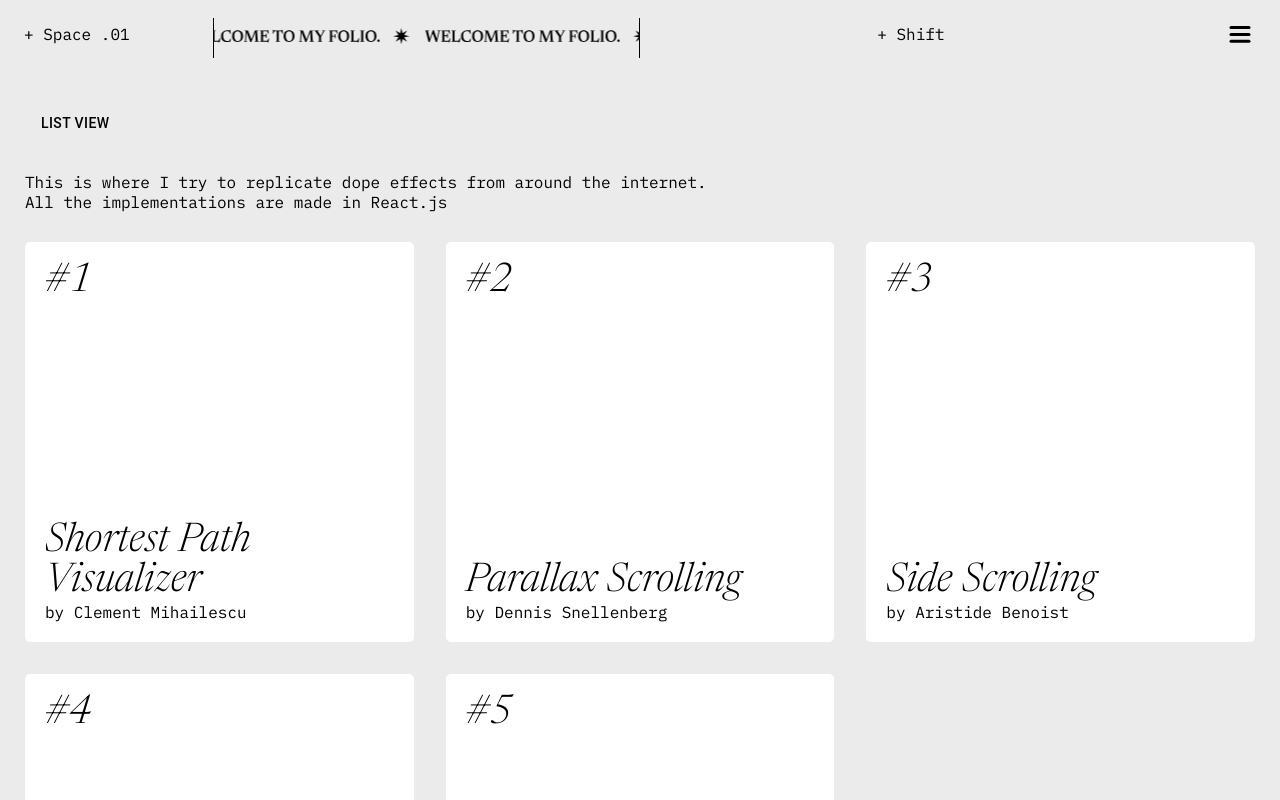
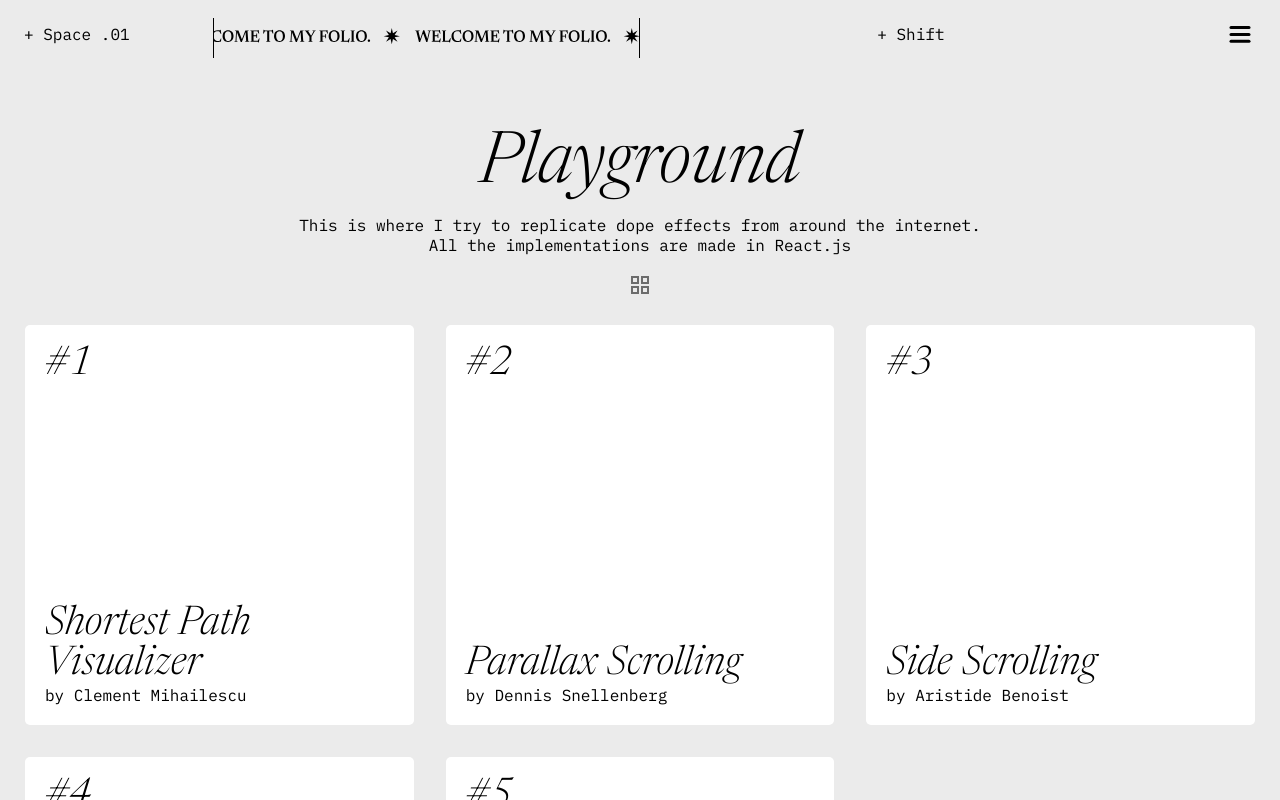
Before and after one commit to ta-ke-sh1/blueprint-main, a React (Create React App) app: page /playground in a window 1280 px wide. Shown: the top 800 px of the page. Built offline with nearby package versions, Linux system fonts and the light colour scheme.

Commit message:
layout for projects & playground page + navigation between pages

```diff
--- /dev/null
+++ b/src/components/cards/cards.js
@@ -0,0 +1,52 @@
+import { Grid } from "@mui/material";
+
+export function ProjectCardList(props) {
+    const { project, index } = props;
+    return (
+        <Grid item xs={12}>
+            <div
+                className="project-card-list"
+                onClick={() => {
+                    props.handleNavigate(index);
+                }}
+            >
+                <div className="project-card-content">
+                    <div className="serif-light-italic s-40">({project.index})</div>
+                    <div
+                        style={{
+                            marginLeft: "40px",
+                        }}
+                    >
+                        <div className="serif-light-italic s-40">{project.name}</div>
+                        <div className="regular">by {project.author}</div>
+                    </div>
+                </div>
+                <div className="project-card-bg"></div>
+            </div>
+        </Grid>
+    );
+}
+
+export function ProjectCardGrid(props) {
+    const { project, index } = props;
+    return (
+        <Grid item xs={12} sm={6} md={4}>
+            <div
+                className="project-card-grid"
+                onClick={() => {
+                    props.handleNavigate(index);
+                }}
+            >
+                <div className="project-card-index">
+                    <div className="serif-light-italic s-40">#{project.index}</div>
+                </div>
+                <div className="project-card-content">
+                    <div className="serif-light-italic s-40">{project.name}</div>
+                    <div className="regular">by {project.author}</div>
+                    <div></div>
+                </div>
+                <div className="project-card-bg"></div>
+            </div>
+        </Grid>
+    );
+}
--- a/src/containers/playground.js
+++ b/src/containers/playground.js
@@ -1,6 +1,15 @@
-import { useState } from "react";
+import { useState, useEffect } from "react";
 import { useNavigate } from "react-router-dom";
-import { Button, Grid } from "@mui/material";
+import { Grid, IconButton } from "@mui/material";
+
+import ViewListIcon from '@mui/icons-material/ViewList';
+import GridViewIcon from '@mui/icons-material/GridView';
+import Contacts from "./contacts";
+import ScrollWrapper from "../hooks/useSmoothScroll";
+import { ProjectCardGrid, ProjectCardList } from "../components/cards/cards";
+
+import { useColorTheme } from "../hooks/useColorTheme";
+import { usePreloader } from "../hooks/usePreloader";
 
 const playground = [
   {
@@ -47,11 +56,21 @@ const playground = [
 
 export default function Playground() {
   const navigate = useNavigate();
+  const { fetchSavedPalette } = useColorTheme();
+
+  const preloader = usePreloader();
+
+  useEffect(() => {
+    setTimeout(() => {
+      preloader.tl.play();
+    }, 1500);
+    fetchSavedPalette();
+  }, [])
 
   const [isGridView, setIsGridView] = useState(true);
 
   function handleNavigate(index) {
-    navigate("/project/details/" + index);
+    navigate("/playground/details/" + index);
   }
 
   function handleChangeView() {
@@ -59,83 +78,47 @@ export default function Playground() {
   }
 
   return (
-    <div className="playground-container">
-      <Button
+    <>
+      <ScrollWrapper>
+        <div className="playground-container" data-scroll style={{
+          paddingBottom: '30px'
+        }}>
+          <div
+            className="mt-30 mb-20"
+            style={{
+              width: '100%',
+              textAlign: 'center',
+            }}
+          >
+            <div className="serif-light-italic s-72 mb-20">
+              Playground
+            </div>
+            <div className="regular s-16 mb-10">
+              This is where I try to replicate dope effects from around the internet.
+              <br /> All the implementations are made in React.js
+            </div>
+
+            <IconButton
               variant=""
               onClick={handleChangeView}
-        style={{
-          marginBottom: "30px",
-        }}
             >
-        {isGridView ? "List View" : "Grid View"}
-      </Button>
-      <div
-        className="regular"
-        style={{
-          marginBottom: "30px",
-        }}
-      >
-        This is where I try to replicate dope effects from around the internet.
-        <br /> All the implementations are made in React.js
+              {isGridView ? <GridViewIcon /> : <ViewListIcon />}
+            </IconButton>
           </div>
 
           <Grid container spacing={isGridView ? 4 : 1}>
             {playground.map((project, index) => {
               project.index = index + 1;
-          return isGridView ? <ProjectCardGrid project={project} /> : <ProjectCardList project={project} />;
+              return isGridView
+                ? <ProjectCardGrid handleNavigate={handleNavigate} index={index} project={project} />
+                : <ProjectCardList handleNavigate={handleNavigate} index={index} project={project} />;
             })}
           </Grid>
+
+          <Contacts />
+          <br /><br />
         </div>
+      </ScrollWrapper>
+    </>
   );
 }
-
-function ProjectCardList(props) {
-  const { project } = props;
-  return (
-    <Grid item xs={12}>
-      <div
-        className="project-card-list"
-        onClick={() => {
-          // handleNavigate(index);
-        }}
-      >
-        <div className="project-card-content">
-          <div className="serif-light-italic s-40">({project.index})</div>
-          <div
-            style={{
-              marginLeft: "40px",
-            }}
-          >
-            <div className="serif-light-italic s-40">{project.name}</div>
-            <div className="regular">by {project.author}</div>
-          </div>
-        </div>
-        <div className="project-card-bg"></div>
-      </div>
-    </Grid>
-  );
-}
-
-function ProjectCardGrid(props) {
-  const { project } = props;
-  return (
-    <Grid item xs={12} sm={6} md={4}>
-      <div
-        className="project-card-grid"
-        onClick={() => {
-          // handleNavigate(index);
-        }}
-      >
-        <div className="project-card-index">
-          <div className="serif-light-italic s-40">#{project.index}</div>
-        </div>
-        <div className="project-card-content">
-          <div className="serif-light-italic s-40">{project.name}</div>
-          <div className="regular">by {project.author}</div>
-          <div></div>
-        </div>
-        <div className="project-card-bg"></div>
-      </div>
-    </Grid>
-  );
-}
--- a/src/containers/projects.js
+++ b/src/containers/projects.js
@@ -1,43 +1,121 @@
-import { useState } from "react";
-import ShortestPath from "../components/projects/shortestPath/shortestPath";
+import { useEffect, useState } from "react";
 import { useNavigate } from "react-router-dom";
+import { Grid, IconButton } from "@mui/material";
 
-const projects = [
+import ViewListIcon from '@mui/icons-material/ViewList';
+import GridViewIcon from '@mui/icons-material/GridView';
+import Contacts from "./contacts";
+import ScrollWrapper from "../hooks/useSmoothScroll";
+import { ProjectCardGrid, ProjectCardList } from "../components/cards/cards";
+import { usePreloader } from "../hooks/usePreloader";
+
+import { useColorTheme } from "../hooks/useColorTheme";
+
+const playground = [
   {
-    id: 1,
     name: "Shortest Path Visualizer",
-    year: 2021,
-    component: <ShortestPath />,
+    year: 2023,
     details: "",
     image: "",
+    author: "Clement Mihailescu",
+    url: "https://www.youtube.com/watch?v=msttfIHHkak",
+  },
+  {
+    name: "Parallax Scrolling",
+    year: 2022,
+    details: "",
+    image: "",
+    author: "Dennis Snellenberg",
+    url: "https://project-parallax.com/",
+  },
+  {
+    name: "Side Scrolling",
+    year: 2021,
+    details: "",
+    image: "",
+    author: "Aristide Benoist",
+    url: "https://camillemormal.com/",
+  },
+  {
+    name: "Motion Trailing",
+    year: 2023,
+    details: "",
+    image: "",
+    author: "Manoela Ilic",
+    url: "https://tympanus.net/codrops/2023/10/18/ideas-for-image-motion-trail-animations/",
+  },
+  {
+    name: "Moving Eyes",
+    year: 2022,
+    details: "",
+    image: "",
+    author: "Saleh Mubashar",
+    url: "https://salehmubashar.com/blog/mouse-tracking-eye-effect-with-javascript",
   },
 ];
 
 export default function Projects() {
   const navigate = useNavigate();
+  const { fetchSavedPalette } = useColorTheme();
+
+  const preloader = usePreloader();
+
+  useEffect(() => {
+    setTimeout(() => {
+      preloader.tl.play();
+    }, 1500);
+    fetchSavedPalette();
+  }, [])
+
+  const [isGridView, setIsGridView] = useState(true);
 
   function handleNavigate(index) {
     navigate("/project/details/" + index);
   }
 
+  function handleChangeView() {
+    setIsGridView(!isGridView);
+  }
+
   return (
-    <div className="projects-container">
-      {projects[0].component}
-      {projects.map((project, index) => {
-        return (
+    <>
+      <ScrollWrapper>
+        <div className="playground-container" data-scroll style={{
+          paddingBottom: '30px'
+        }}>
           <div
-            className="project-card"
-            onClick={() => {
-              handleNavigate(index);
+            className="mt-30 mb-20"
+            style={{
+              width: '100%',
+              textAlign: 'center',
             }}
           >
-            <div className="project-card-content">
-              <div>{project.name}</div>
+            <div className="serif-light-italic s-72 mb-20">
+              Projects
             </div>
-            <div className="project-card-bg"></div>
+            <div className="regular s-16 mb-10">
+              My Selected projects
+            </div>
+
+            <IconButton
+              variant=""
+              onClick={handleChangeView}
+            >
+              {isGridView ? <GridViewIcon /> : <ViewListIcon />}
+            </IconButton>
           </div>
-        );
-      })}
-    </div>
+
+          <Grid container spacing={isGridView ? 4 : 1}>
+            {playground.map((project, index) => {
+              project.index = index + 1;
+              return isGridView ? <ProjectCardGrid project={project} /> : <ProjectCardList project={project} />;
+            })}
+          </Grid>
+
+          <Contacts />
+          <br /><br />
+        </div>
+      </ScrollWrapper>
+    </>
   );
 }
--- a/src/hooks/useColorTheme.js
+++ b/src/hooks/useColorTheme.js
@@ -47,7 +47,7 @@ export function useColorTheme() {
     setCurrent(next);
   }
 
-  function fetchSavedPallete() {
+  function fetchSavedPalette() {
     const savedPallete = parseInt(localStorage.getItem("theme")) || 0;
     console.log(savedPallete);
 
@@ -126,6 +126,6 @@ export function useColorTheme() {
 
   return {
     changeColor,
-    fetchSavedPallete,
+    fetchSavedPalette,
   };
 }
--- /dev/null
+++ b/src/hooks/useSmoothScroll.js
@@ -0,0 +1,28 @@
+import { useEffect, useRef } from "react"
+import locomotiveScroll from "locomotive-scroll";
+
+export default function ScrollWrapper(props) {
+    const { children } = props
+    const containerRef = useRef(null)
+
+    useEffect(() => {
+        const scroll = new locomotiveScroll({
+            el: containerRef.current,
+            smooth: props.isSmooth ?? true,
+            lerp: props.lerp ?? 0.05,
+            multiplier: props.multiplier ?? 0.4,
+        });
+
+        return function () {
+            scroll.destroy();
+        }
+    }, [])
+
+    return (
+        <>
+            <main data-scroll-container ref={containerRef}>
+                {children}
+            </main>
+        </>
+    )
+}
--- a/src/styles/common.scss
+++ b/src/styles/common.scss
@@ -78,3 +78,43 @@
     background-color: white;
   }
 }
+
+.mb-0 {
+  margin-bottom: 0px;
+}
+
+.mb-10 {
+  margin-bottom: 10px;
+}
+
+.mb-20 {
+  margin-bottom: 20px;
+}
+
+.mb-30 {
+  margin-bottom: 30px;
+}
+
+.mb-40 {
+  margin-bottom: 40px;
+}
+
+.mt-0 {
+  margin-top: 0px;
+}
+
+.mt-10 {
+  margin-top: 10px;
+}
+
+.mt-20 {
+  margin-top: 20px;
+}
+
+.mt-30 {
+  margin-top: 30px;
+}
+
+.mt-40 {
+  margin-top: 40px;
+}
```
Also changed, not shown: src/containers/about.js (+6 -19 lines), src/containers/homepage.js (+7 -3 lines). Lines whose indentation alone changed are shown as unchanged.
